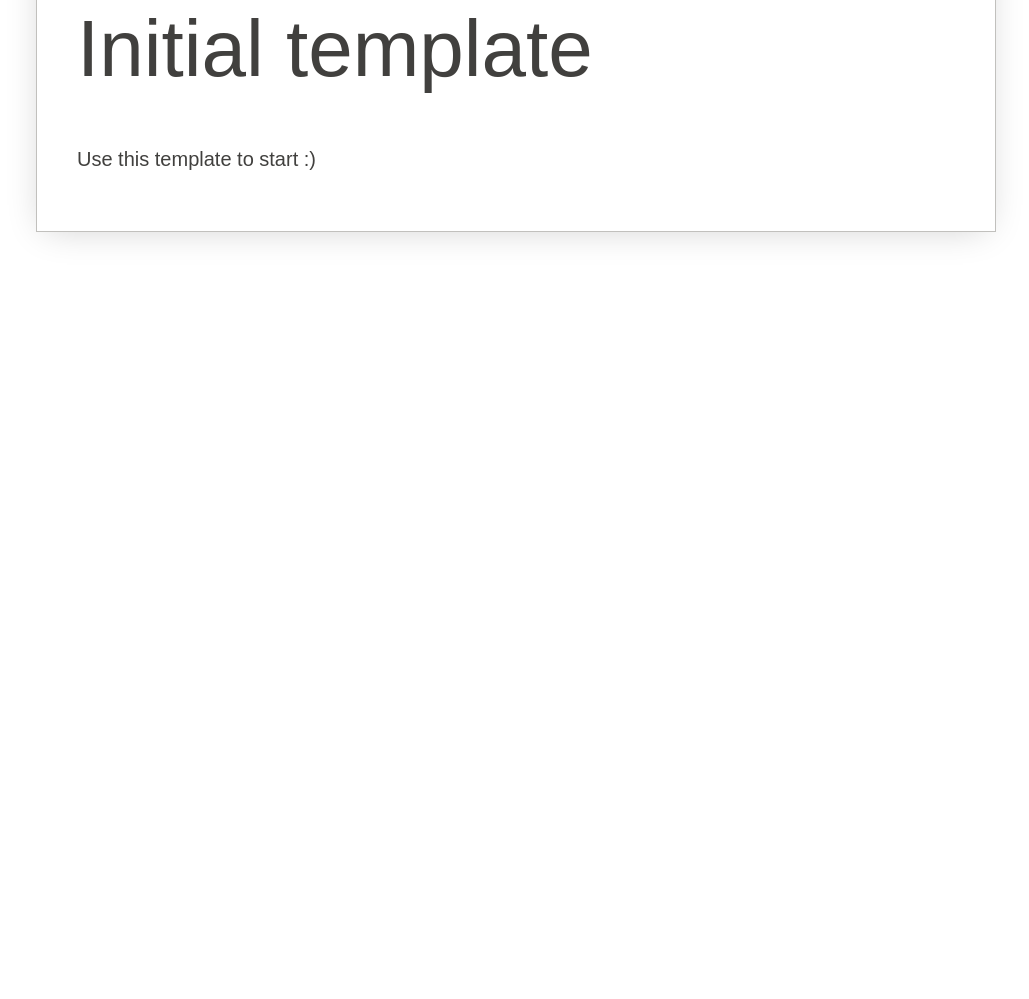
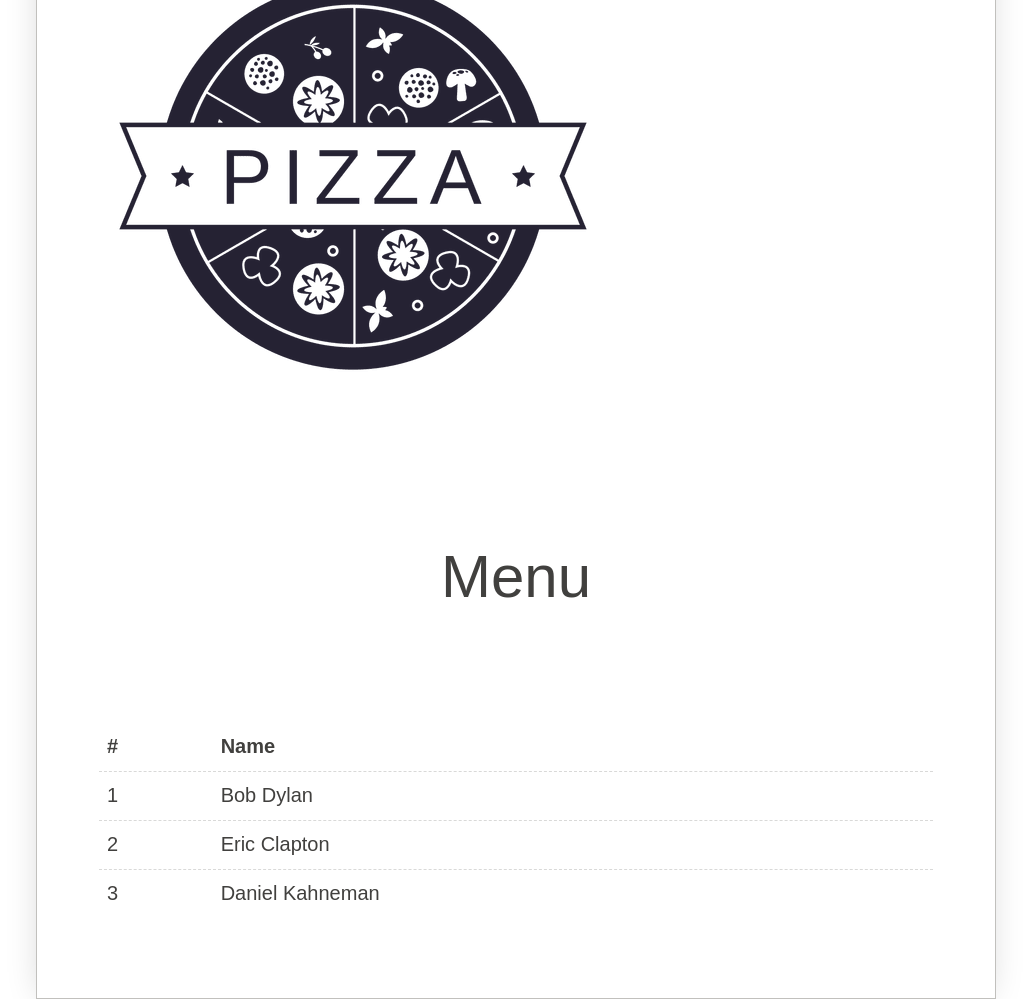
Before and after one commit to axel-gonzalez-dev/paper-css-example, a plain HTML site: page src/index.html in a window 1280 px wide. Shown: the part 161-1160 px from the top of the page, without its empty margins (124-1153 px from the left). Before the commit the page ends 800 px from the top, so only its background shows below. Drawn offline with Linux system fonts and the light colour scheme; a web font is replaced by a local one.

Commit message:
Adding logo and menu with table

```diff
--- a/src/index.html
+++ b/src/index.html
@@ -25,17 +25,54 @@
 			</label>
 			<div class="collapsible-body">
 				<ul class="inline">
-					<li><a href="#">Documentation</a></li>
+					<li><a href="#">Menu</a></li>
+					<li><a href="#">Location</a></li>
 					<li><a href="#">About</a></li>
-					<li><a href="#">Github</a></li>
 				</ul>
 			</div>
 		</div>
 	</nav>
 
 	<main class="paper container">
-		<h1>Initial template</h1>
-		<p>Use this template to start :)</p>
+
+		<div class="row flex-center">
+			<div class="col-12 col flex-center"> <img class="no-border" src="./assets/images/logo-512.png" alt="Main logo"> </div>
+		</div>
+
+		<div class="row flex-center | menu-title">
+			<div class="col-12 col">
+				<h2>Menu</h2>
+			</div>
+		</div>
+
+		<div class="row flex-center">
+			<div class="col-12 col">
+
+				<table>
+					<thead>
+						<tr>
+							<th>#</th>
+							<th>Name</th>
+						</tr>
+					</thead>
+					<tbody>
+						<tr>
+							<td>1</td>
+							<td>Bob Dylan</td>
+						</tr>
+						<tr>
+							<td>2</td>
+							<td>Eric Clapton</td>
+						</tr>
+						<tr>
+							<td>3</td>
+							<td>Daniel Kahneman</td>
+						</tr>
+					</tbody>
+				</table>
+
+			</div>
+		</div>
 	</main>
 </body>
 
--- a/src/styles/main.css
+++ b/src/styles/main.css
@@ -5,5 +5,11 @@
 /* Container styles */
 
 .container {
-	margin-top: 69px;
+	margin-top: 1rem;
 }
+
+/* Menu styles */
+
+.menu-title{
+	text-align: center;
+}
```
Also changed, not shown: src/assets/images/logo-512.png (added).
